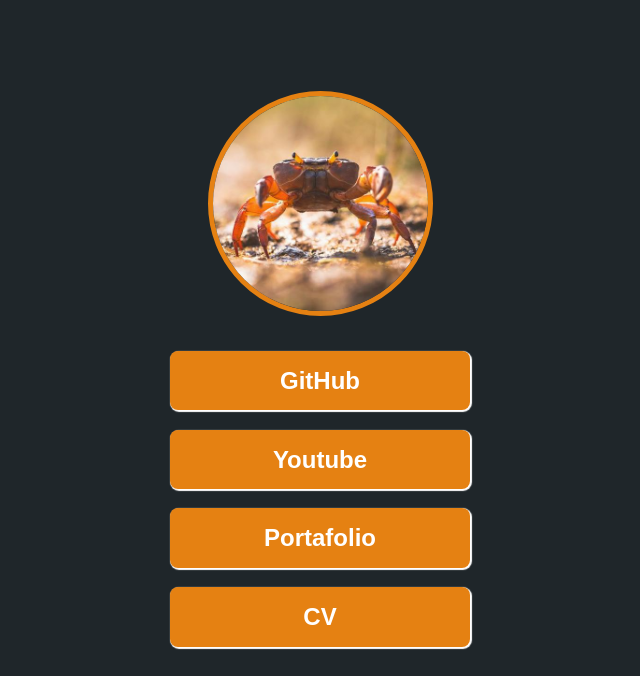
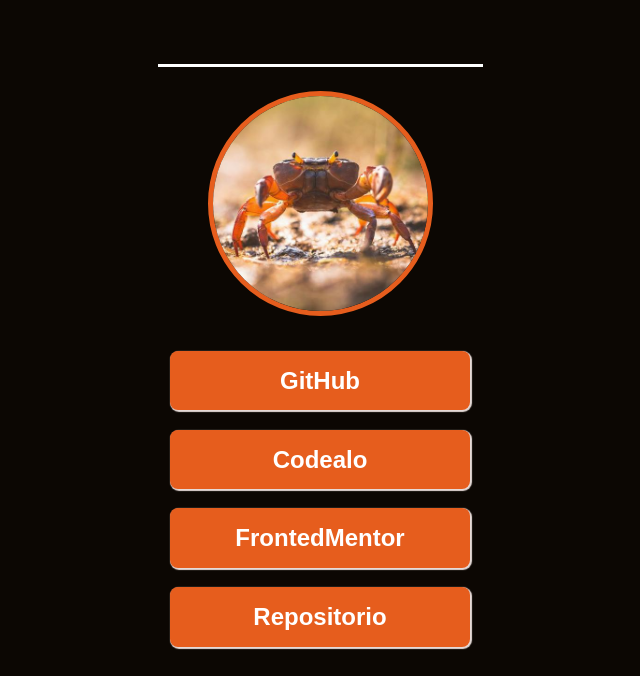
Before and after one commit to MasterKrab/link-tree, a website: page src/index.html in a window 1280 px wide. Shown: the top 676 px of the page, without its empty margins (320-960 px from the left). Drawn offline with Linux system fonts and the light colour scheme; files that its build step writes are made by us from their sources.

Commit message:
Update styles

```diff
--- a/src/css/styles.css
+++ b/src/css/styles.css
@@ -1,7 +1,7 @@
 body{
    margin: 0;
    font-family: sans-serif;
-   background-color: #1F262A;
+   background-color: rgb(12, 7, 3);
    min-height: 100vh;
    color: #fff;
    display: grid;
@@ -15,17 +15,20 @@
    grid-template-columns: 1fr;
    gap: 1.2rem;
    justify-items: center;
+   padding: 1.5rem 0;
+   border-top: 3px solid #fff;
+   border-bottom: 3px solid #fff;
 }
 
 .image-profile{
    width: 215px;
-   border: 5px #E58112 solid;
+   border: 5px #e65d1d solid;
    border-radius: 50%;
    margin-bottom: 1rem;
 }
 
 .link-profile{
-   background-color: #E58112;
+   background-color: #e65d1d;
    color: #fff;
    text-decoration: none;
    text-align: center;
@@ -34,7 +37,7 @@
    font-size: 1.5rem;
    font-weight: bold;
    border-radius: 0.5rem;
-   box-shadow: 1px 1px 1px 1px #fff;
+   box-shadow: 1px 1px 1px 1px rgb(230, 218, 215);
 }
 
 .footer{
@@ -54,6 +57,6 @@
 
 @media screen and (min-width: 800px){
    .footer__link:hover{
-      color: #E58112;
+      color: #e65d1d;
    }
 }
--- a/src/index.html
+++ b/src/index.html
@@ -33,10 +33,10 @@
    <main class="main">
       <img class="image-profile" src="assets/img/profile-image.jpg" alt="profile image crab">
       <a class="link-profile" href="https://github.com/MasterKrab">GitHub</a>
-      <a class="link-profile" href="#">Youtube</a>
-      <a class="link-profile" href="#">Portafolio</a>
-      <a class="link-profile" href="#">CV</a>
-      <footer class="footer">Desafio por <a class="footer__link" href="#">MasterKrab</a></footer>
+      <a class="link-profile" href="https://codealo.dev/perfil/MasterKrab">Codealo</a>
+      <a class="link-profile" href="https://www.frontendmentor.io/profile/MasterKrab">FrontedMentor</a>
+      <a class="link-profile" href="https://github.com/MasterKrab/link-tree">Repositorio</a>
+      <footer class="footer">Desafio por <a class="footer__link" href="https://codealo.dev/perfil/MasterKrab">MasterKrab</a></footer>
    </main>
 </body>
 </html>
```
Also changed, not shown: public/css/styles-min.css (+1 -1 lines), public/index.html (+1 -1 lines).
